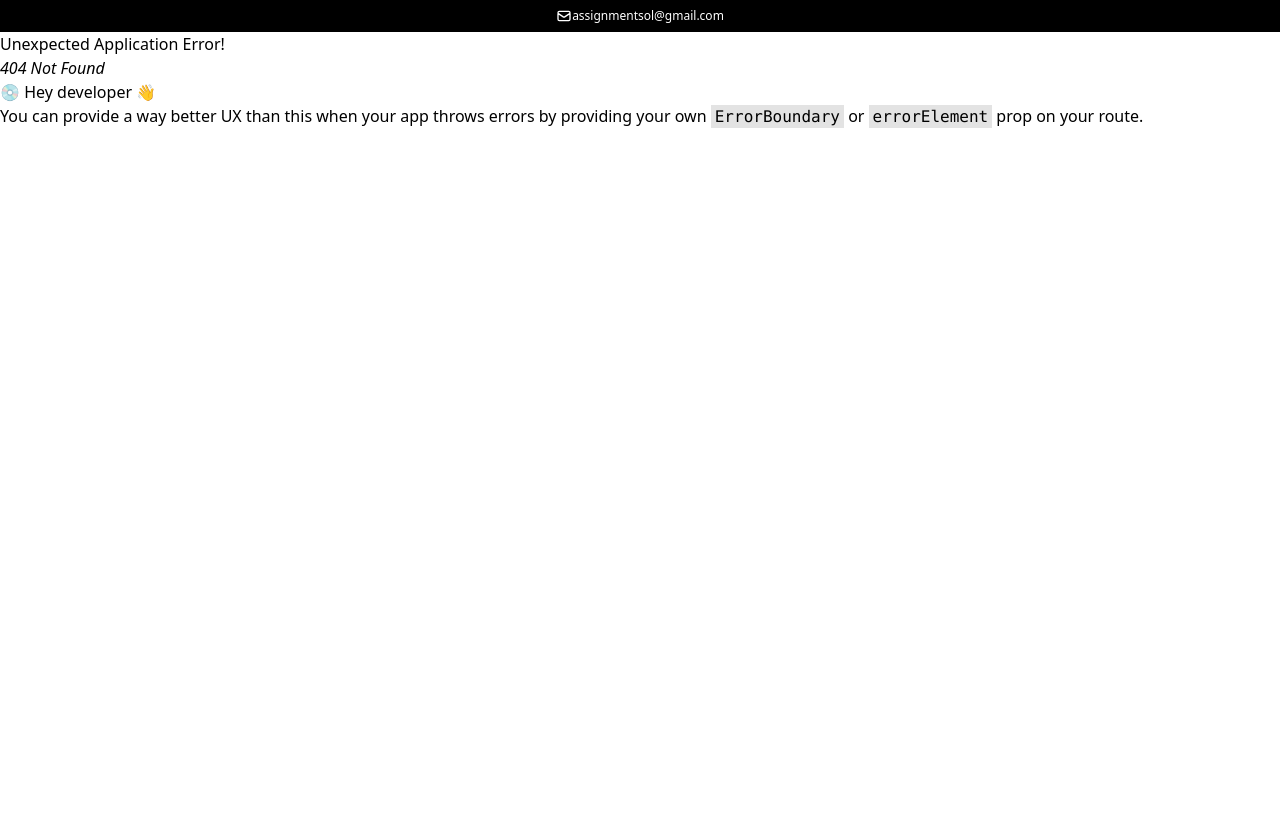
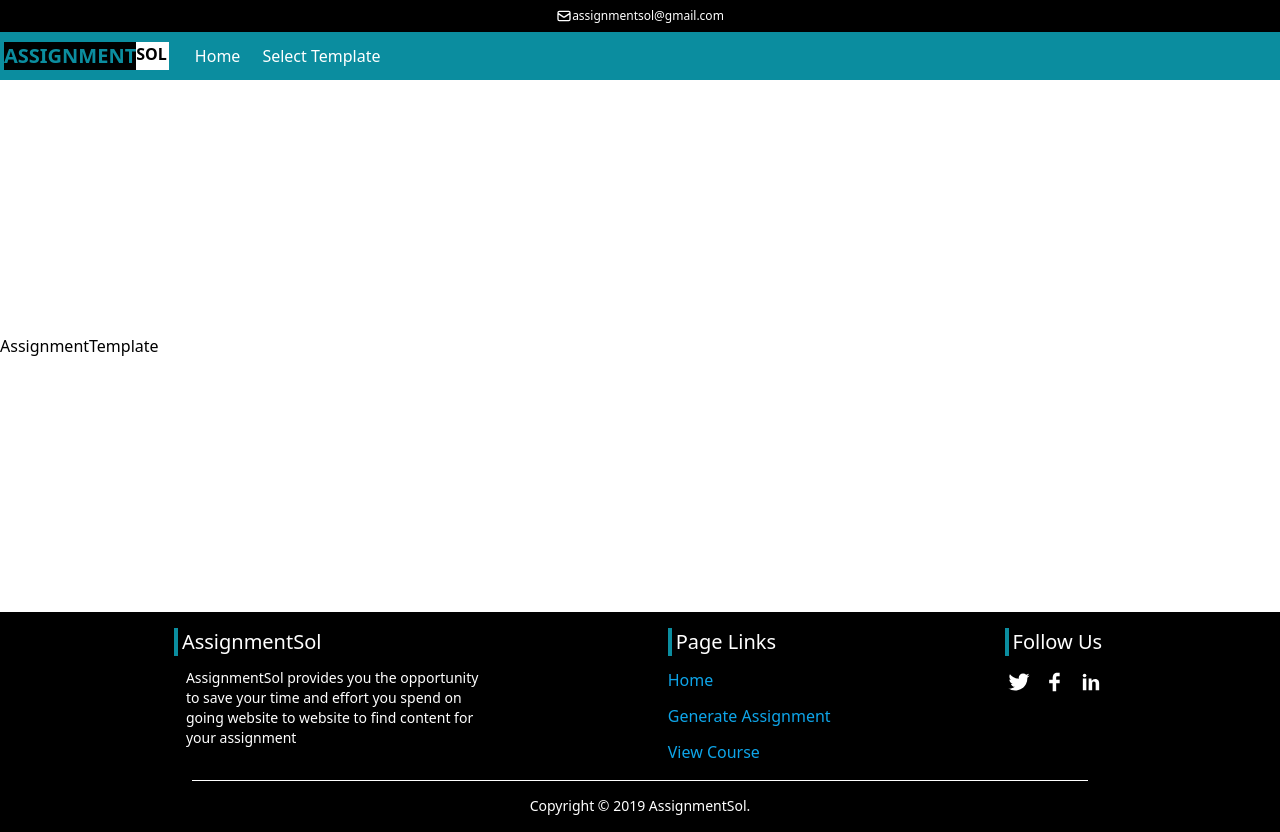
Before and after one commit to aziz-codes/assignment-sol, a React (Vite) app: page /select-template in a window 1280 px wide. Before the commit this address had no page. Before the commit the page ends 800 px from the top, so only its background shows below. Built offline with nearby package versions, Linux system fonts and the light colour scheme.

Commit message:
Navigation to select Template

```diff
--- a/src/App.jsx
+++ b/src/App.jsx
@@ -11,6 +11,7 @@ import {
   GenerateAssignment,
   ViewCourse,
   ViewTemplate,
+  AssignmentTemplate,
 } from "./pages/index";
 const App = () => {
   const Layout = () => {
@@ -55,6 +56,10 @@ const App = () => {
           path: "view-template",
           element: <ViewTemplate />,
         },
+        {
+          path: "/select-template",
+          element: <AssignmentTemplate />,
+        },
       ],
     },
   ]);
--- /dev/null
+++ b/src/pages/AssignmentTemplate.jsx
@@ -0,0 +1,7 @@
+import React from "react";
+
+const AssignmentTemplate = () => {
+  return <div>AssignmentTemplate</div>;
+};
+
+export default AssignmentTemplate;
--- a/src/pages/GenerateAssignment.jsx
+++ b/src/pages/GenerateAssignment.jsx
@@ -20,7 +20,7 @@ const GenerateAssignment = () => {
       <button
         className="bg-black w-28 py-1 text-center  rounded-md text-white"
         onClick={() => {
-          navigate("select-template");
+          navigate("/select-template");
         }}
       >
         Next
--- a/src/pages/index.js
+++ b/src/pages/index.js
@@ -5,3 +5,4 @@ export { default as Faqs } from "./Faqs";
 export { default as ViewCourse } from "./ViewCourses";
 export { default as ViewTemplate } from "./ViewTemplate";
 export { default as GenerateAssignment } from "./GenerateAssignment";
+export { default as AssignmentTemplate } from "./AssignmentTemplate";
```
